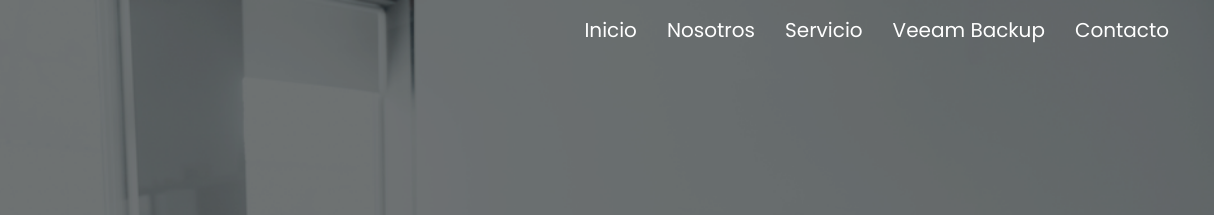
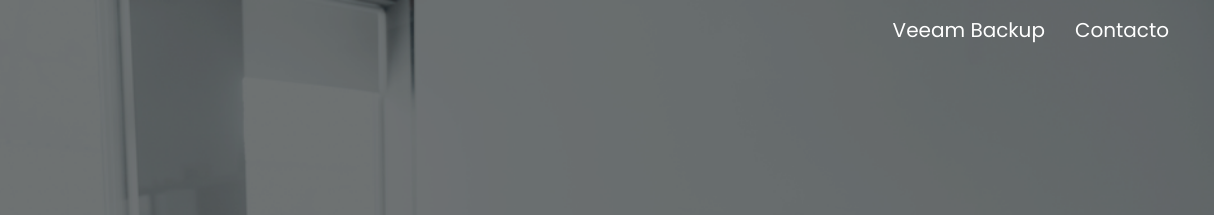
Before and after one commit to frank049/website, a plain HTML site: page veeamservices.html in a window 1280 px wide. Shown: the top 215 px of the page, 66-1280 px from the left. Drawn offline with nearby package versions, Linux system fonts and the light colour scheme.

Commit message:
correccion veeam

```diff
--- a/veeamservices.html
+++ b/veeamservices.html
@@ -25,15 +25,11 @@
         <div class="fas fa-bars"></div>
         <nav class="navbar">
             <ul>
-                <li><a href="#home">Inicio</a></li>
-                <li><a href="#about">Nosotros</a></li>
-                <li><a href="#service">Servicio</a></li>
                 <li><a href="/veeamservices.html">Veeam Backup</a></li>
                 <li><a href="#contact">Contacto</a></li>
             </ul>
         </nav>
     </header>
-
   <section id="home" class="home">
     <a></a><img src="./images/logo.png" alt=""></a>
     <h1>Cypher Technology</h1>
```
Also changed, not shown: index.html (+1 -0 lines).
